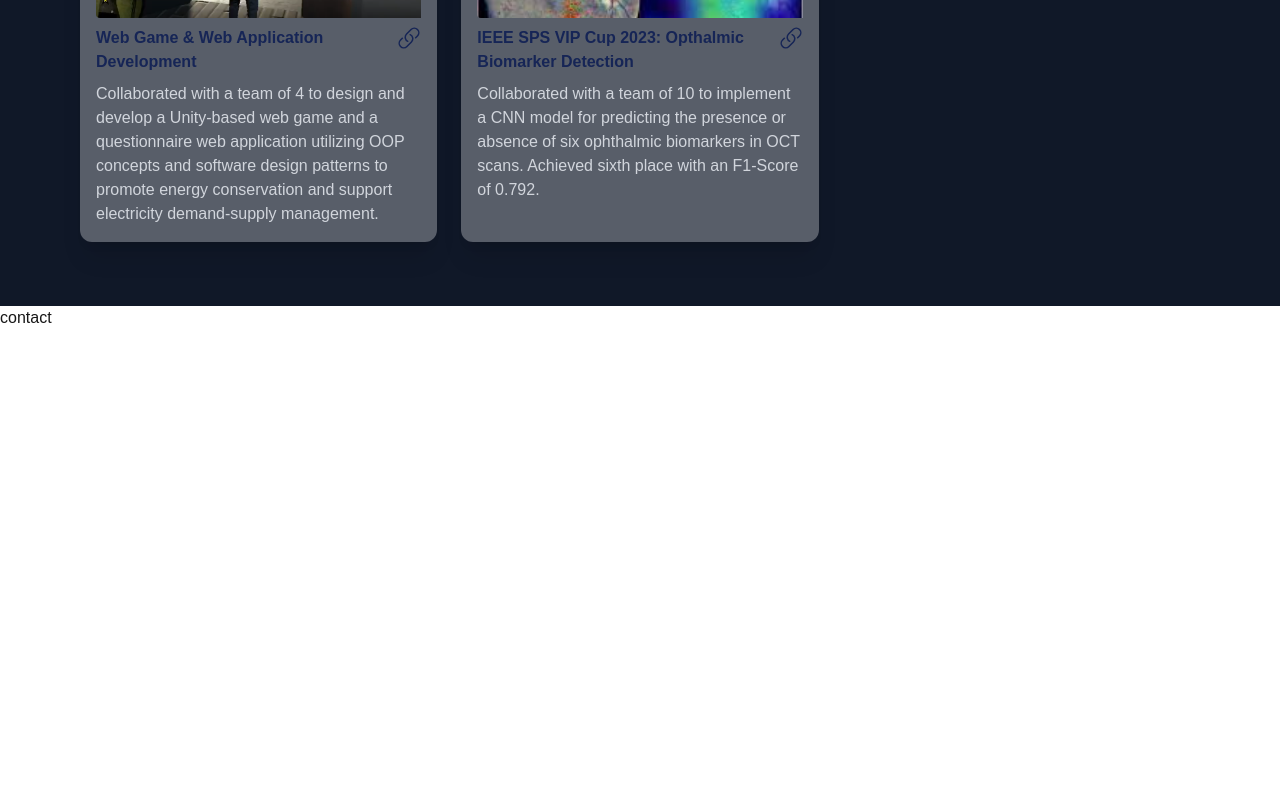
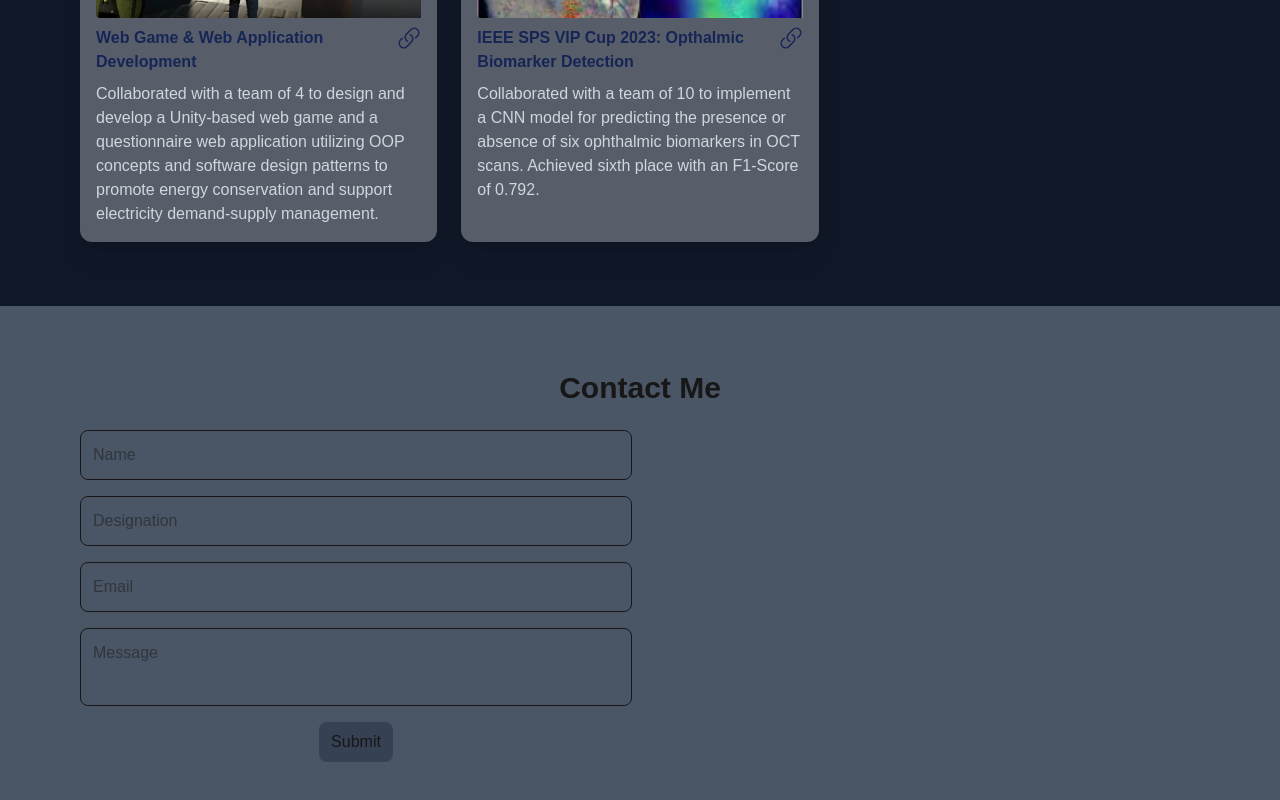
Before and after one commit to Asini-Jayakody/portfolio_website, a Next.js app: page / in a window 1280 px wide. Shown: the part 2671-3471 px from the top of the page. Before the commit the page ends 3001 px from the top, so only its background shows below. Built offline with nearby package versions, Linux system fonts and the light colour scheme; no server answers.

Commit message:
contact me section

```diff
--- a/src/app/components/About.jsx
+++ b/src/app/components/About.jsx
@@ -67,11 +67,11 @@ export default function About() {
           {/* Education Section */}
           <div>
           <h2 className="text-2xl font-semibold text-black mb-4">Education</h2>
-            <ol class="relative border-s border-gray-200 dark:border-gray-700">
+            <ol className="relative border-s border-gray-200 dark:border-gray-700">
                 {educationData.map((item, index) => (
-                <li key={index} class="mb-10 ms-6">
-                    <span class="absolute flex items-center justify-center w-6 h-6 rounded-full -start-3 ring-8 dark:ring-gray-900">
-                    <svg xmlns="http://www.w3.org/2000/svg" viewBox="0 0 24 24" fill="currentColor" class="size-6  text-blue-500  dark:text-blue-300">
+                <li key={index} className="mb-10 ms-6">
+                    <span className="absolute flex items-center justify-center w-6 h-6 rounded-full -start-3 ring-8 dark:ring-gray-900">
+                    <svg xmlns="http://www.w3.org/2000/svg" viewBox="0 0 24 24" fill="currentColor" className="size-6  text-blue-500  dark:text-blue-300">
                       <path d="M11.7 2.805a.75.75 0 0 1 .6 0A60.65 60.65 0 0 1 22.83 8.72a.75.75 0 0 1-.231 1.337 49.948 49.948 0 0 0-9.902 3.912l-.003.002c-.114.06-.227.119-.34.18a.75.75 0 0 1-.707 0A50.88 50.88 0 0 0 7.5 12.173v-.224c0-.131.067-.248.172-.311a54.615 54.615 0 0 1 4.653-2.52.75.75 0 0 0-.65-1.352 56.123 56.123 0 0 0-4.78 2.589 1.858 1.858 0 0 0-.859 1.228 49.803 49.803 0 0 0-4.634-1.527.75.75 0 0 1-.231-1.337A60.653 60.653 0 0 1 11.7 2.805Z" />
                       <path d="M13.06 15.473a48.45 48.45 0 0 1 7.666-3.282c.134 1.414.22 2.843.255 4.284a.75.75 0 0 1-.46.711 47.87 47.87 0 0 0-8.105 4.342.75.75 0 0 1-.832 0 47.87 47.87 0 0 0-8.104-4.342.75.75 0 0 1-.461-.71c.035-1.442.121-2.87.255-4.286.921.304 1.83.634 2.726.99v1.27a1.5 1.5 0 0 0-.14 2.508c-.09.38-.222.753-.397 1.11.452.213.901.434 1.346.66a6.727 6.727 0 0 0 .551-1.607 1.5 1.5 0 0 0 .14-2.67v-.645a48.549 48.549 0 0 1 3.44 1.667 2.25 2.25 0 0 0 2.12 0Z" />
                       <path d="M4.462 19.462c.42-.419.753-.89 1-1.395.453.214.902.435 1.347.662a6.742 6.742 0 0 1-1.286 1.794.75.75 0 0 1-1.06-1.06Z" />
@@ -92,13 +92,13 @@ export default function About() {
           {/* Work Section */}
           <div>
             <h2 className="text-2xl font-semibold text-black mb-4">Work Experience</h2>
-            <ol class="relative border-s border-gray-200 dark:border-gray-700">
+            <ol className="relative border-s border-gray-200 dark:border-gray-700">
                 {workData.map((item, index) => (
-                <li key={index} class="mb-10 ms-6">
-                    <span class="absolute flex items-center justify-center w-6 h-6  rounded-full -start-3 ring-8 ring-white dark:ring-gray-900 ">
-                      <svg xmlns="http://www.w3.org/2000/svg" viewBox="0 0 24 24" fill="currentColor" class="size-6 text-blue-800 dark:text-blue-300">
+                <li key={index} className="mb-10 ms-6">
+                    <span className="absolute flex items-center justify-center w-6 h-6  rounded-full -start-3 ring-8 ring-white dark:ring-gray-900 ">
+                      <svg xmlns="http://www.w3.org/2000/svg" viewBox="0 0 24 24" fill="currentColor" className="size-6 text-blue-800 dark:text-blue-300">
                         <path d="M11.584 2.376a.75.75 0 0 1 .832 0l9 6a.75.75 0 1 1-.832 1.248L12 3.901 3.416 9.624a.75.75 0 0 1-.832-1.248l9-6Z" />
-                        <path fill-rule="evenodd" d="M20.25 10.332v9.918H21a.75.75 0 0 1 0 1.5H3a.75.75 0 0 1 0-1.5h.75v-9.918a.75.75 0 0 1 .634-.74A49.109 49.109 0 0 1 12 9c2.59 0 5.134.202 7.616.592a.75.75 0 0 1 .634.74Zm-7.5 2.418a.75.75 0 0 0-1.5 0v6.75a.75.75 0 0 0 1.5 0v-6.75Zm3-.75a.75.75 0 0 1 .75.75v6.75a.75.75 0 0 1-1.5 0v-6.75a.75.75 0 0 1 .75-.75ZM9 12.75a.75.75 0 0 0-1.5 0v6.75a.75.75 0 0 0 1.5 0v-6.75Z" clip-rule="evenodd" />
+                        <path fillRule="evenodd" d="M20.25 10.332v9.918H21a.75.75 0 0 1 0 1.5H3a.75.75 0 0 1 0-1.5h.75v-9.918a.75.75 0 0 1 .634-.74A49.109 49.109 0 0 1 12 9c2.59 0 5.134.202 7.616.592a.75.75 0 0 1 .634.74Zm-7.5 2.418a.75.75 0 0 0-1.5 0v6.75a.75.75 0 0 0 1.5 0v-6.75Zm3-.75a.75.75 0 0 1 .75.75v6.75a.75.75 0 0 1-1.5 0v-6.75a.75.75 0 0 1 .75-.75ZM9 12.75a.75.75 0 0 0-1.5 0v6.75a.75.75 0 0 0 1.5 0v-6.75Z" clipRule="evenodd" />
                         <path d="M12 7.875a1.125 1.125 0 1 0 0-2.25 1.125 1.125 0 0 0 0 2.25Z" />
                       </svg>
                     </span>
--- a/src/app/components/Contact.jsx
+++ b/src/app/components/Contact.jsx
@@ -1,9 +1,58 @@
+'use client'
+
 import React from 'react'
+import { useState } from 'react';
+import {db} from '../../config/firebaseConfig'
+import {collection, addDoc} from 'firebase/firestore'
 
 export default function Contact() {
+  const [formData, setFormData] = useState({})
+
+  const handleChange = (e) => {
+    setFormData({
+      ...formData,
+      [e.target.id] : e.target.value
+    })
+  }
+
+
+  const addDataToFireStore = async (formData) =>{
+    try {
+      const docRef = await addDoc(collection(db, "messages"),{
+        name: formData.name,
+        designation: formData.designation,
+        email: formData.email,
+        message: formData.message
+      })
+      return true
+    } catch (error) {
+      console.log(error)
+      return false
+    }
+  }
+
+  const handleSubmit = async (e) => {
+    e.preventDefault()
+    const added = await addDataToFireStore(formData)
+    if (added) {
+      setFormData({})
+      alert('Message Sent Successfully!')
+    }
+  }
+
   return (
-    <section id='contact'>
-        <div>contact</div>
+    <section id='contact' className='bg-gray-600 py-16 px-6 md:px-12 lg:px-20'>
+        <h1 className='text-3xl text-center font-semibold pb-6'>Contact Me</h1>
+        <div className='grid grid-cols-1 max-auto md:grid-cols-2 gap-4'>
+          <form  className='flex flex-col gap-4 size-full md:size-auto' onSubmit={handleSubmit}>
+            <input type="text" className='border p-3 rounded-lg' id="name" placeholder='Name' onChange={handleChange} value={formData.name || ""}/>
+            <input type="text" className='border p-3 rounded-lg' id="designation" placeholder='Designation' onChange={handleChange} value={formData.designation || ""}/>
+            <input type="text" className='border p-3 rounded-lg' id="email" placeholder='Email' onChange={handleChange} value={formData.email || ""}/>
+            <input type="text" className='border p-3 pb-10 rounded-lg' id="message" placeholder='Message' onChange={handleChange} value={formData.message || ""}/>
+            <button className='p-2 px-3  rounded-lg mx-auto bg-gray-700 hover:bg-gray-900'>Submit</button>
+          </form>
+
+        </div>
     </section>
 
   )
--- /dev/null
+++ b/src/config/firebaseConfig.js
@@ -0,0 +1,17 @@
+import { initializeApp } from "firebase/app";
+import {getFirestore} from "firebase/firestore"
+
+const firebaseConfig = {
+  apiKey: process.env.FIREBASE_API_KEY,
+  authDomain: "portfolio-4e474.firebaseapp.com",
+  projectId: "portfolio-4e474",
+  storageBucket: "portfolio-4e474.firebasestorage.app",
+  messagingSenderId: "1035464983703",
+  appId: "1:1035464983703:web:f3b65e276467f3e4c195d2",
+  measurementId: "G-S856SBTBZ8"
+};
+
+const app = initializeApp(firebaseConfig);
+const db = getFirestore(app)
+
+export {db}
```
Also changed, not shown: package.json (+6 -4 lines), 1 other file (tests, documents, lock files or other folders).
